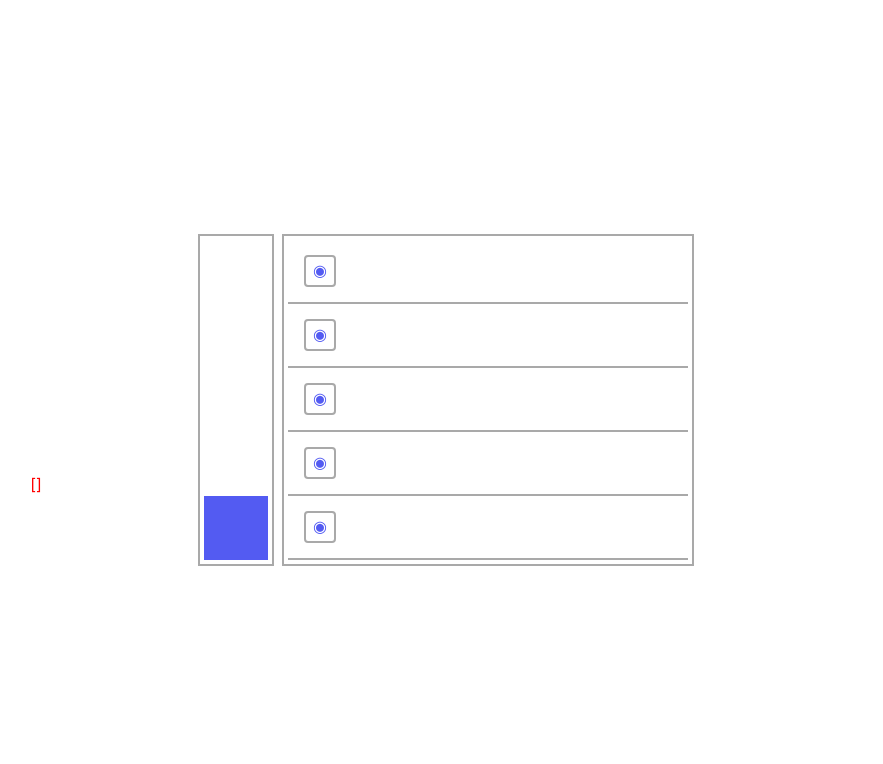
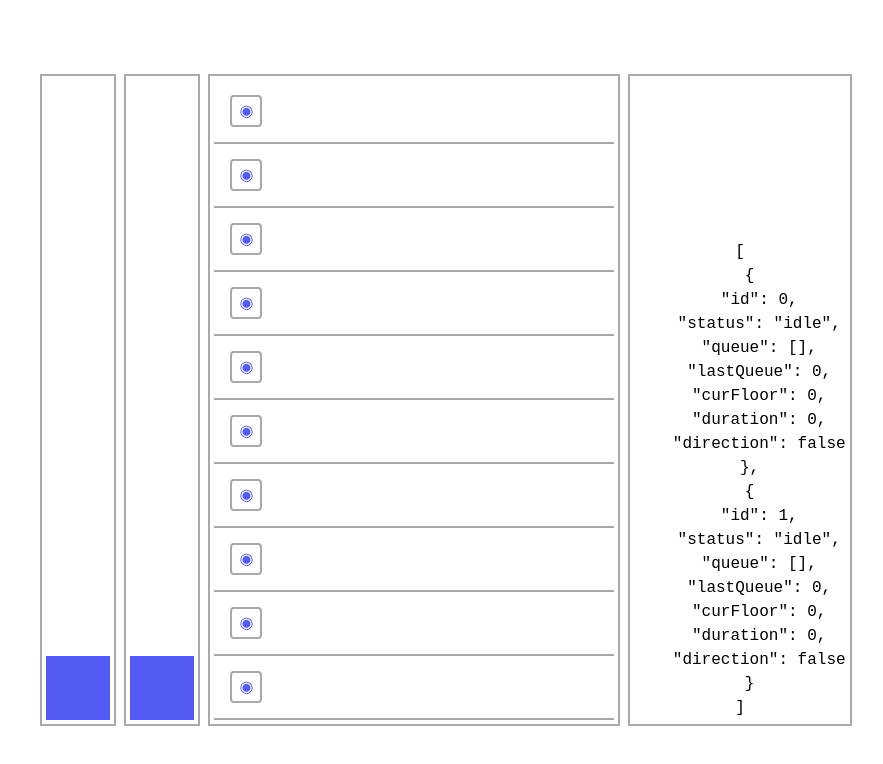
Before and after one commit to nsalms/elevator-emulator, a Vue app: page / in a window 1280 px wide. Shown: the top 764 px of the page, without its empty margins (194-1077 px from the left). Built offline with nearby package versions, Linux system fonts and the light colour scheme.

Commit message:
migrate state to Pinia

```diff
--- a/package.json
+++ b/package.json
@@ -9,8 +9,8 @@
     "preview": "vite preview"
   },
   "dependencies": {
-    "vue": "^3.2.41",
-    "vuex": "^4.0.2"
+    "pinia": "^2.0.33",
+    "vue": "^3.2.41"
   },
   "devDependencies": {
     "@vitejs/plugin-vue": "^3.2.0",
--- a/src/App.vue
+++ b/src/App.vue
@@ -1,30 +1,53 @@
 <script setup lang="ts">
 import Cabin from "./components/Cabin.vue";
 import Button from "./components/Button.vue";
+import { useStore } from "./store";
+
+const store = useStore();
+
+const elevators = [...Array(2).keys()];
+const floors = [...Array(10).keys()];
+//
+// let itemRefs: any[] = [];
+// const setItemRef = (el: any) => {
+//   if (el) itemRefs.push(el);
+// };
+// onMounted(() => {
+//   console.log(itemRefs);
+//   itemRefs.forEach((el) => {
+//     console.log(el.curFloor);
+//   });
+// });
+//
+// // Наблюдаем за очередью
+// watch(store.state.queue, (newQueue) => {
+//   const targetFloor = newQueue[0];
+//
+//   if (newQueue.length > 0) {
+//     let a = itemRefs.reduce(function (prev, curr) {
+//       return prev.curFloor - targetFloor < curr.curFloor ? prev : curr;
+//     });
+//     // && status.value == "idle"
+//     a.elevate(targetFloor);
+//   }
+// });
 </script>
 
 <template>
   <div class="wrap">
-    <div class="col">
-      <Cabin />
+    <div class="col" v-for="index in elevators" :key="index">
+      <Cabin :id="index" />
     </div>
     <div class="col">
       <div class="floor" v-for="index in floors" :key="index">
         <Button :floor="index" />
       </div>
     </div>
+    <div class="col">
+      <pre>{{ JSON.stringify(store.elevators, undefined, 2) }}</pre>
+    </div>
   </div>
 </template>
-
-<script lang="ts">
-export default {
-  data() {
-    return {
-      floors: [...Array(5).keys()],
-    };
-  },
-};
-</script>
 
 <style scoped>
 .wrap {
--- a/src/components/Button.vue
+++ b/src/components/Button.vue
@@ -1,24 +1,17 @@
+<script setup lang="ts">
+import { useStore } from "../store";
+
+const store = useStore();
+const props = defineProps({
+  floor: Number,
+});
+</script>
+
 <template>
-  <button class="btn" @click="addToQueue(floor)">
-    <span :class="isActive(floor) ? 'active' : ''"> ◉ </span>
+  <button class="btn" @click="store.addToQueue(0, props.floor)">
+    <span :class="store.isButtonActive(props.floor) ? 'active' : ''"> ◉ </span>
   </button>
 </template>
-
-<script lang="ts">
-import { mapActions, mapGetters } from "vuex";
-
-export default {
-  props: {
-    floor: Number,
-  },
-  computed: {
-    ...mapGetters(["isActive"]),
-  },
-  methods: {
-    ...mapActions(["addToQueue"]),
-  },
-};
-</script>
 
 <style lang="scss" scoped>
 .btn {
--- a/src/components/Cabin.vue
+++ b/src/components/Cabin.vue
@@ -1,59 +1,60 @@
-<template>
-  <div
-    class="cabin"
-    :class="{ 'cabin--blinking': status === 'blinking' }"
-    :style="`transform: translateY(${curFloor * -100}%);
-             transition-duration: ${duration}s;`"
-  >
-    <div class="cabin__board" v-if="status === 'moving'">
-      {{ direction ? "🡱" : "🡳" }} {{ curFloor }}
-    </div>
-  </div>
-  <span>{{ store.state.queue }}</span>
-</template>
+<script setup lang="ts">
+import { useStore } from "../store";
+import { Elevator } from "../store";
+import { storeToRefs } from "pinia";
+import { watch } from "vue";
 
-<script lang="ts">
-import { useStore } from "vuex";
-import { ref, watch } from "vue";
+const store = useStore();
+let elevator: Elevator;
 
-type Status = "idle" | "moving" | "blinking";
+const props = defineProps<{
+  id: number;
+}>();
 
-export default {
-  setup() {
-    const store = useStore();
+store.initialize(props.id);
+const { elevators } = storeToRefs(store);
+elevator = elevators.value[props.id];
 
-    let curFloor = ref(0);
-    let duration = ref(0);
-    let direction = ref(); // Направлеине движения: true = UP, false = DOWN
-    let status = ref<Status>("idle");
+watch(elevator.queue, (newQueue) => {
+  const targetFloor = newQueue[0];
+  if (newQueue.length > 0 && elevator.status == "idle") {
+    elevate(targetFloor);
+  }
 
-    // Наблюдаем за очередью
-    watch(store.state.queue, (newQueue) => {
-      if (newQueue.length > 0 && status.value == "idle") {
-        elevate(newQueue[0]);
-      }
+  //   let a = itemRefs.reduce(function (prev, curr) {
+  //     return prev.curFloor - targetFloor < curr.curFloor ? prev : curr;
+  //   });
 });
 
 // Функция для отправления на этаж
 function elevate(floor: number) {
-      duration.value = Math.abs(curFloor.value - floor); // Вычисляем время между этажами в сек.
-      direction.value = curFloor.value - floor < 0; // Вычисляем направление движения
-      status.value = "moving";
-      curFloor.value = floor;
+  elevator.duration = Math.abs(elevator.curFloor - floor); // Вычисляем время между этажами в сек.
+  elevator.direction = elevator.curFloor - floor < 0; // Вычисляем направление движения
+  elevator.status = "moving";
+  elevator.curFloor = floor;
 
   setTimeout(() => {
-        status.value = "blinking";
+    elevator.status = "blinking";
     setTimeout(() => {
-          status.value = "idle";
-          store.dispatch("removeFromQueue");
+      elevator.status = "idle";
+      store.removeFromQueue(props.id);
     }, 3000);
-      }, duration.value * 1000);
+  }, elevator.duration * 1000);
 }
+</script>
 
-    return { curFloor, duration, direction, status, store };
-  },
-};
-</script>
+<template>
+  <div
+    class="cabin"
+    :class="{ 'cabin--blinking': elevator.status === 'blinking' }"
+    :style="`transform: translateY(${elevator.curFloor * -100}%);
+             transition-duration: ${elevator.duration}s;`"
+  >
+    <div class="cabin__board" v-if="elevator.status === 'moving'">
+      {{ elevator.direction ? "🡱" : "🡳" }} {{ elevator.curFloor }}
+    </div>
+  </div>
+</template>
 
 <style lang="scss" scoped>
 .cabin {
@@ -66,6 +67,7 @@ export default {
   transition: all linear;
 
   &__board {
+    color: white;
     background: rgba(#000, 0.6);
     border-radius: 0.5rem;
     padding: 0.5rem;
--- a/src/main.ts
+++ b/src/main.ts
@@ -1,9 +1,10 @@
 import { createApp } from "vue";
+import { createPinia } from "pinia";
 import "./style.css";
 import App from "./App.vue";
-import store from "./store";
 
+const pinia = createPinia();
 const app = createApp(App);
 
-app.use(store);
+app.use(pinia);
 app.mount("#app");
--- a/src/store/index.ts
+++ b/src/store/index.ts
@@ -1,36 +1,57 @@
-import { createStore } from "vuex";
+import { defineStore } from "pinia";
 
-interface State {
+export interface Elevator {
+  id: number;
+  status: "idle" | "moving" | "blinking";
   queue: Array<number>;
   lastQueue: number;
+  curFloor: number;
+  duration: number;
+  direction: boolean;
 }
 
-const store = createStore<State>({
-  state: {
-    queue: [],
-    lastQueue: 0,
+export const useStore = defineStore("counter", {
+  state: () => {
+    return {
+      elevators: [] as Elevator[],
+    };
   },
-  mutations: {},
   actions: {
-    addToQueue({ commit, state }, floor: number) {
+    initialize(elevatorId: number) {
+      this.elevators.push({
+        id: elevatorId,
+        status: "idle",
+        queue: [],
+        lastQueue: 0,
+        curFloor: 0,
+        duration: 0,
+        direction: false,
+      });
+    },
+
+    addToQueue(elevatorId: number, floor: number) {
+      const el = this.elevators[elevatorId];
       // Ничего не делаем, если в очереди уже есть нужный этаж
-      if (state.queue.some((item) => item == floor) || state.lastQueue == floor)
+      if (el.queue.some((item) => item == floor) || el.lastQueue == floor)
         return;
 
       // Добавляем в очередь и запоминаем последний этаж
-      state.queue.push(floor);
-      state.lastQueue = floor;
+      el.queue.push(floor);
+      el.lastQueue = floor;
     },
 
-    removeFromQueue({ state }) {
-      state.queue.shift();
+    removeFromQueue(elevatorId: number) {
+      this.elevators[elevatorId].queue.shift();
     },
   },
   getters: {
-    isActive: (state) => (floor: number) => {
-      return state.queue.some((item) => item == floor);
+    getElevator: (state) => (elevatorId: number) => {
+      return state.elevators[elevatorId];
+    },
+    isButtonActive: (state) => (floor: number) => {
+      return state.elevators.some((item) =>
+        item.queue.some((el) => el == floor)
+      );
     },
   },
 });
-
-export default store;
--- a/src/style.css
+++ b/src/style.css
@@ -4,7 +4,7 @@
   line-height: 24px;
   font-weight: 400;
 
-  color: rgba(255, 255, 255, 0.87);
+  color: black;
   background-color: #fff;
 
   font-synthesis: none;
```
Also changed, not shown: 1 other file (tests, documents, lock files or other folders). Lines whose indentation alone changed are shown as unchanged.
